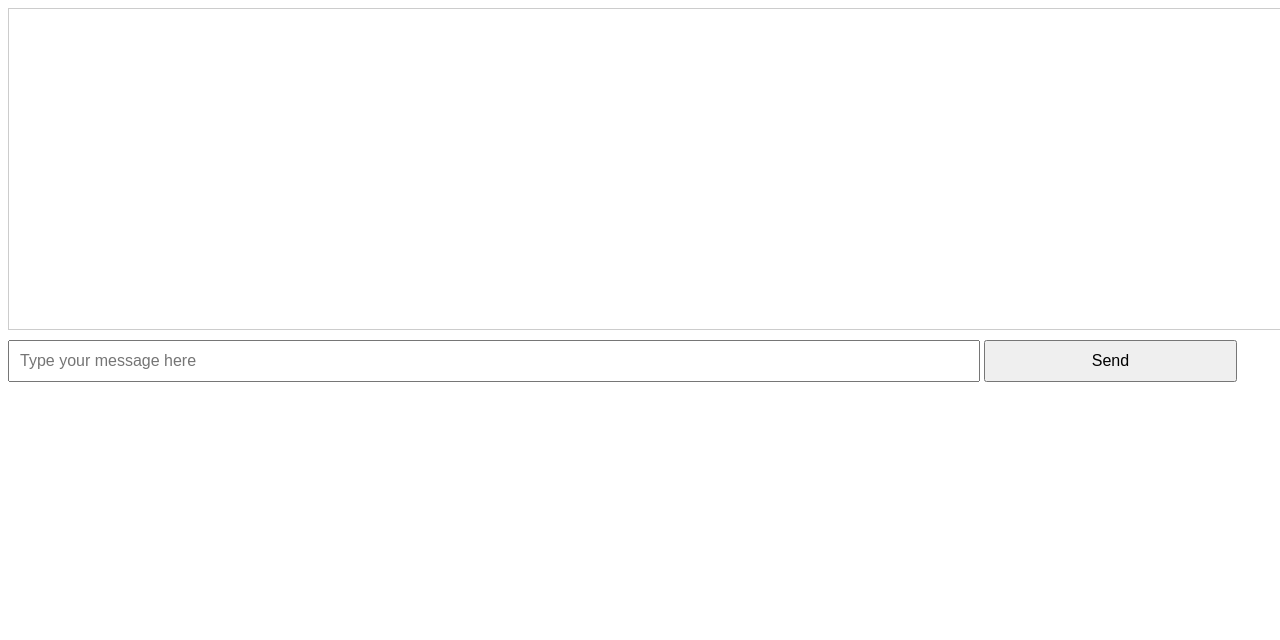
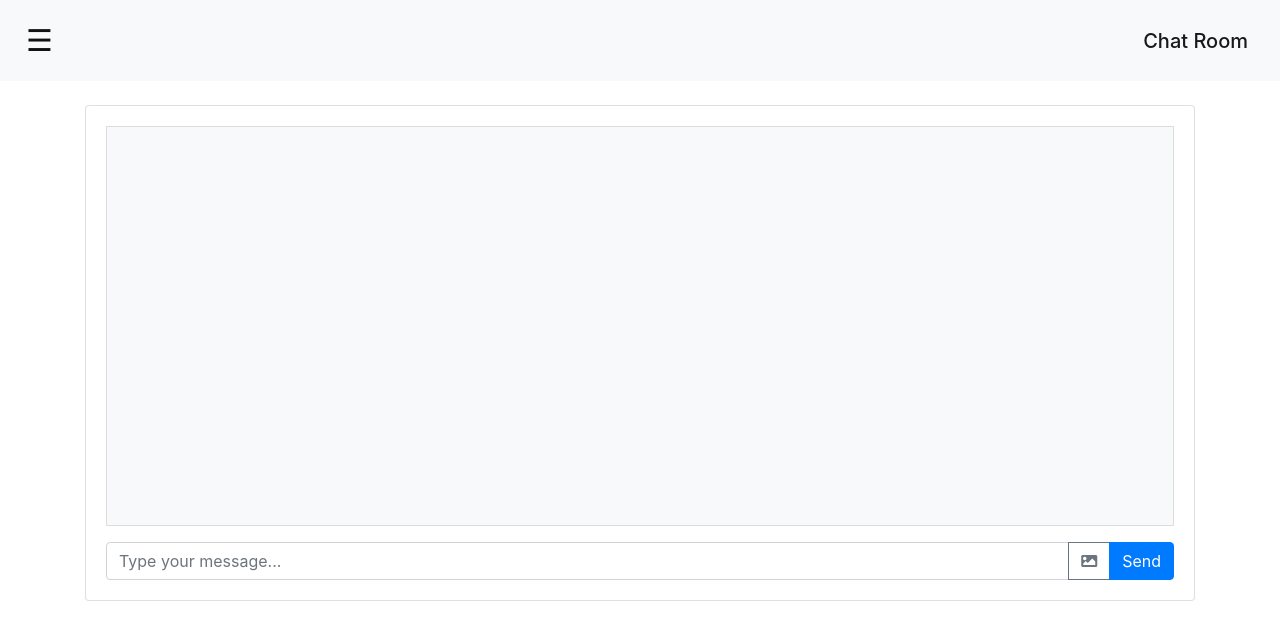
Before and after one commit to Rishav-N/patch, a Flask app: page /chat in a window 1280 px wide. Shown: the top 640 px of the page. Run offline with Flask 3, Linux system fonts and the light colour scheme; some libraries are stand-ins or nearby versions.

Commit message:
change base and add chat upgrades to ui

```diff
--- a/templates/base.html
+++ b/templates/base.html
@@ -1,13 +1,88 @@
+<!-- templates/base.html -->
 <!DOCTYPE html>
-<html lang="en">
+<html>
 <head>
-    <meta charset="UTF-8">
-    <title>Housing App</title>
+  <meta charset="UTF-8">
+  <title>{% block title %}My App{% endblock %}</title>
+  <!-- Bootstrap CSS CDN -->
+  <link rel="stylesheet" href="https://stackpath.bootstrapcdn.com/bootstrap/4.5.2/css/bootstrap.min.css">
+  <!-- Font Awesome for icons -->
+  <link rel="stylesheet" href="https://cdnjs.cloudflare.com/ajax/libs/font-awesome/5.15.4/css/all.min.css">
+  <!-- Socket.IO -->
+  <script src="https://cdn.socket.io/4.6.1/socket.io.min.js"></script>
+  <style>
+    /* Sidebar Styles */
+    .sidenav {
+      height: 100%;
+      width: 0;
+      position: fixed;
+      z-index: 1000;
+      top: 0;
+      left: 0;
+      background-color: #111;
+      overflow-x: hidden;
+      transition: 0.5s;
+      padding-top: 60px;
+    }
+    .sidenav a {
+      padding: 8px 8px 8px 32px;
+      text-decoration: none;
+      font-size: 18px;
+      color: #818181;
+      display: block;
+      transition: 0.3s;
+    }
+    .sidenav a:hover {
+      color: #f1f1f1;
+    }
+    .sidenav .closebtn {
+      position: absolute;
+      top: 0;
+      right: 10px;
+      font-size: 36px;
+      color: #f1f1f1;
+    }
+    .menu-toggle {
+      font-size: 30px;
+      cursor: pointer;
+      color: #111;
+      padding: 10px;
+    }
+  </style>
+  {% block head %}{% endblock %}
 </head>
 <body>
+  <!-- Sidebar Navigation (hidden by default) -->
+  <div id="mySidenav" class="sidenav">
+    <a href="javascript:void(0)" class="closebtn" onclick="closeNav()">&times;</a>
+    <a href="/">Home</a>
+    <a href="/chat">Chat</a>
+    <a href="/profile">Profile</a>
+    <a href="/settings">Settings</a>
+    <a href="/logout">Logout</a>
+  </div>
 
-    {% block content %}
-    {% endblock %}
+  <!-- Top Navigation Bar -->
+  <nav class="navbar navbar-light bg-light">
+    <!-- Hamburger icon to toggle sidebar -->
+    <span class="menu-toggle" onclick="openNav()">&#9776;</span>
+    <span class="navbar-brand mb-0 h1">{% block navbar_title %}My App{% endblock %}</span>
+  </nav>
 
+  <!-- Main Content Area -->
+  <div class="container mt-4">
+    {% block content %}{% endblock %}
+  </div>
+
+  <script>
+    // Sidebar control functions
+    function openNav() {
+      document.getElementById("mySidenav").style.width = "250px";
+    }
+    function closeNav() {
+      document.getElementById("mySidenav").style.width = "0";
+    }
+  </script>
+  {% block scripts %}{% endblock %}
 </body>
 </html>
--- a/templates/chat.html
+++ b/templates/chat.html
@@ -1,70 +1,137 @@
 <!-- templates/chat.html -->
-<!DOCTYPE html>
-<html>
-<head>
-  <title>Simple Chat App</title>
-  <!-- Include the Socket.IO client library from a CDN -->
-  <script src="https://cdn.socket.io/4.6.1/socket.io.min.js" integrity="sha384-...your_integrity_hash..." crossorigin="anonymous"></script>
-  <style>
-    /* Basic styling for the chat interface */
-    #chat-window {
-      width: 100%;
-      height: 300px;
-      border: 1px solid #ccc;
-      overflow-y: scroll;
-      padding: 10px;
-      margin-bottom: 10px;
-    }
-    #message-input {
-      width: 75%;
-      padding: 10px;
-      font-size: 1em;
-    }
-    #send-button {
-      width: 20%;
-      padding: 10px;
-      font-size: 1em;
-    }
-  </style>
-</head>
-<body>
-  <div id="chat-window"></div>
+{% extends "base.html" %}
 
-  <input type="text" id="message-input" placeholder="Type your message here">
-  <button id="send-button">Send</button>
+{% block title %}Chat - My App{% endblock %}
 
+{% block navbar_title %}Chat Room{% endblock %}
+
+{% block content %}
+  <!-- Chat Card Container -->
+  <div class="card">
+    <div class="card-body">
+      <!-- Chat Window -->
+      <div id="chat-window" class="mb-3" style="height: 400px; overflow-y: scroll; border: 1px solid #ddd; padding: 15px; background-color: #f8f9fa;">
+        <!-- Chat messages will appear here -->
+      </div>
+
+      <!-- Image Preview Section: Placed below the chat window and above the input -->
+      <div id="image-preview-section" style="display: none; margin-top: 10px; margin-bottom: 10px;">
+        <h6>Image Preview:</h6>
+        <img id="image-preview" src="" alt="Preview" style="max-width: 100%; max-height: 200px; border: 1px solid #ddd; padding: 5px; background: #fff;">
+      </div>
+
+      <!-- Input Group: Text Message, Image Icon, and Send Button -->
+      <div class="input-group">
+        <input type="text" class="form-control" id="message-input" placeholder="Type your message..." aria-label="Message">
+        <div class="input-group-append">
+          <button class="btn btn-outline-secondary" type="button" id="image-icon-button" title="Upload Image">
+            <i class="fas fa-image"></i>
+          </button>
+        </div>
+        <div class="input-group-append">
+          <button class="btn btn-primary" type="button" id="send-button">Send</button>
+        </div>
+      </div>
+
+      <!-- Hidden file input for image uploads -->
+      <input type="file" id="hidden-image-upload" accept="image/*" style="display: none;">
+    </div>
+  </div>
+{% endblock %}
+
+{% block scripts %}
   <script>
-    // Connect to the Socket.IO server; this assumes your Flask server is serving the Socket.IO endpoint.
-    // The location parameters will automatically reference your current domain and port.
+    // Initialize Socket.IO
     var socket = io();
     console.log("Socket.IO client script loaded");
 
-    // Optionally, you can assign a username or room if you want to support multiple users/chats.
-    var username = "User" + Math.floor(Math.random() * 1000); // Example random username
-    var room = "general"; // Example room name
+    var username = "User" + Math.floor(Math.random() * 1000);
+    var room = "general";
+    var selectedImageFile = null; // Holds the selected image file
 
-    // Emit a 'join' event if you're supporting multiple rooms
+    // Join the chat room on page load
     socket.emit('join', { username: username, room: room });
 
-    // Send a message when the "Send" button is clicked
+    // Function to send text message and image if exists
+    function sendMessageAndImage() {
+      var messageInput = document.getElementById('message-input');
+      var message = messageInput.value;
+
+      // Send text if provided
+      if (message.trim() !== "") {
+        socket.emit('message', { username: username, room: room, msg: message });
+      }
+
+      // If an image is selected, send it to the server
+      if (selectedImageFile) {
+        var formData = new FormData();
+        formData.append('file', selectedImageFile);
+        fetch('/upload-image', {
+          method: 'POST',
+          body: formData
+        })
+        .then(response => response.json())
+        .then(data => {
+          console.log("AI Analysis result:", data.analysis);
+          socket.emit('message', { username: username, room: room, msg: "AI Analysis: " + data.analysis });
+        })
+        .catch(error => {
+          console.error("Error uploading image:", error);
+        });
+      }
+
+      // Clear input and preview
+      messageInput.value = "";
+      clearImagePreview();
+    }
+
+    // Event listeners for send button and Enter key
     document.getElementById('send-button').onclick = function () {
-      var message = document.getElementById('message-input').value;
-      if(message.trim() !== "") {
-        socket.emit('message', { username: username, room: room, msg: message });
-        document.getElementById('message-input').value = "";
+      sendMessageAndImage();
+    };
+    document.getElementById('message-input').addEventListener('keydown', function(e) {
+      if (e.key === 'Enter') {
+        e.preventDefault();
+        sendMessageAndImage();
       }
+    });
+
+    // Append incoming messages
+    socket.on('message', function(data) {
+      var chatWindow = document.getElementById('chat-window');
+      var messageElement = document.createElement('div');
+      messageElement.classList.add('mb-2');
+      messageElement.innerHTML = "<strong>" + data.username + ":</strong> " + data.msg;
+      chatWindow.appendChild(messageElement);
+      chatWindow.scrollTop = chatWindow.scrollHeight;
+    });
+
+    // Trigger hidden file input when image icon is clicked
+    document.getElementById('image-icon-button').onclick = function () {
+      document.getElementById('hidden-image-upload').click();
     };
 
-    // Listen for 'message' events from the server
-    socket.on('message', function(data) {
-      // Get the chat window and append a new paragraph for the message
-      var chatWindow = document.getElementById('chat-window');
-      var messageElement = document.createElement('p');
-      messageElement.innerHTML = "<strong>" + data.username + ":</strong> " + data.msg;
-      chatWindow.appendChild(messageElement);
-      // Optional: Scroll to the bottom when a new message appears
-      chatWindow.scrollTop = chatWindow.scrollHeight;
+    // Handle file selection and show image preview
+    document.getElementById('hidden-image-upload').addEventListener('change', function(event) {
+      var file = event.target.files[0];
+      if (!file) {
+        return;
+      }
+      selectedImageFile = file;
+      var reader = new FileReader();
+      reader.onload = function(e) {
+        document.getElementById('image-preview').src = e.target.result;
+        document.getElementById('image-preview-section').style.display = "block";
+      };
+      reader.readAsDataURL(file);
     });
+
+    // Helper to clear image preview and reset input
+    function clearImagePreview() {
+      document.getElementById('image-preview').src = "";
+      document.getElementById('image-preview-section').style.display = "none";
+      document.getElementById('hidden-image-upload').value = "";
+      selectedImageFile = null;
+    }
   </script>
-</body>
-</html>
+{% endblock %}
```
